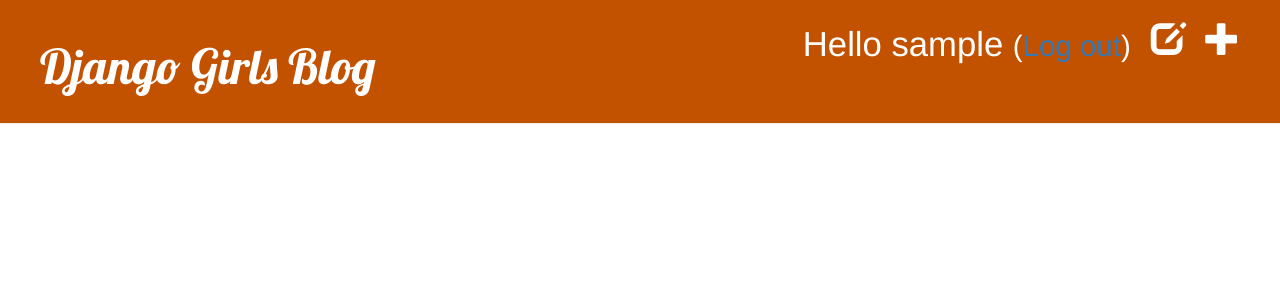
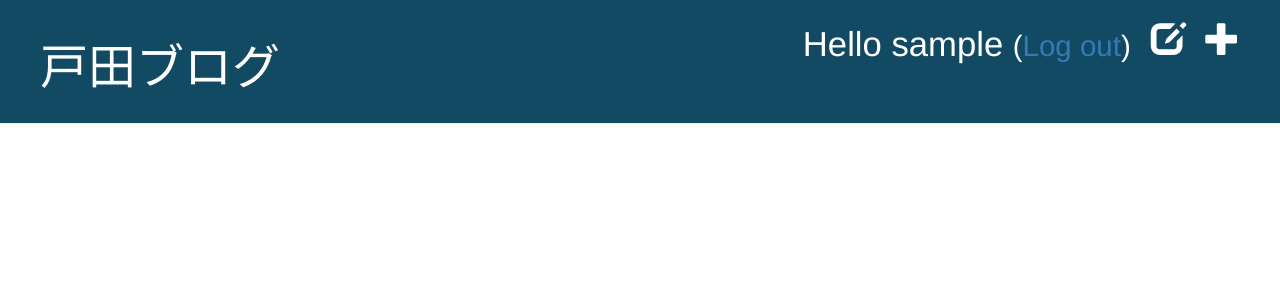
Before and after one commit to komura314/my-first-blog, a Django app: page /drafts/ in a window 1280 px wide. Shown: the top 300 px of the page. Run offline with Django 3.2, Linux system fonts and the light colour scheme; the visitor is signed in with stand-in values (Sample User, id 1); data that the repository does not hold is empty; some libraries are stand-ins or nearby versions.

Commit message:
ブログ名変更

```diff
--- a/blog/static/css/blog.css
+++ b/blog/static/css/blog.css
@@ -1,5 +1,5 @@
 .page-header {
-    background-color: #C25100;
+    background-color: #134A63;
     margin-top: 0;
     padding: 20px 20px 20px 40px;
 }
--- a/blog/templates/blog/base.html
+++ b/blog/templates/blog/base.html
@@ -1,7 +1,7 @@
 {% load static %}
 <html>
     <head>
-        <title>Django Girls blog</title>
+        <title>戸田ブログ</title>
         <link rel="stylesheet" href="//maxcdn.bootstrapcdn.com/bootstrap/3.2.0/css/bootstrap.min.css">
         <link rel="stylesheet" href="//maxcdn.bootstrapcdn.com/bootstrap/3.2.0/css/bootstrap-theme.min.css">
         <link href="//fonts.googleapis.com/css?family=Lobster&subset=latin,latin-ext" rel="stylesheet" type="text/css">
@@ -24,7 +24,7 @@
                     <span class="glyphicon glyphicon-lock"></span>
                 </a>
             {% endif %}
-            <h1><a href="/">Django Girls Blog</a></h1>
+            <h1><a href="/">戸田ブログ</a></h1>
         </div>
 
         <div class="content container">
```
